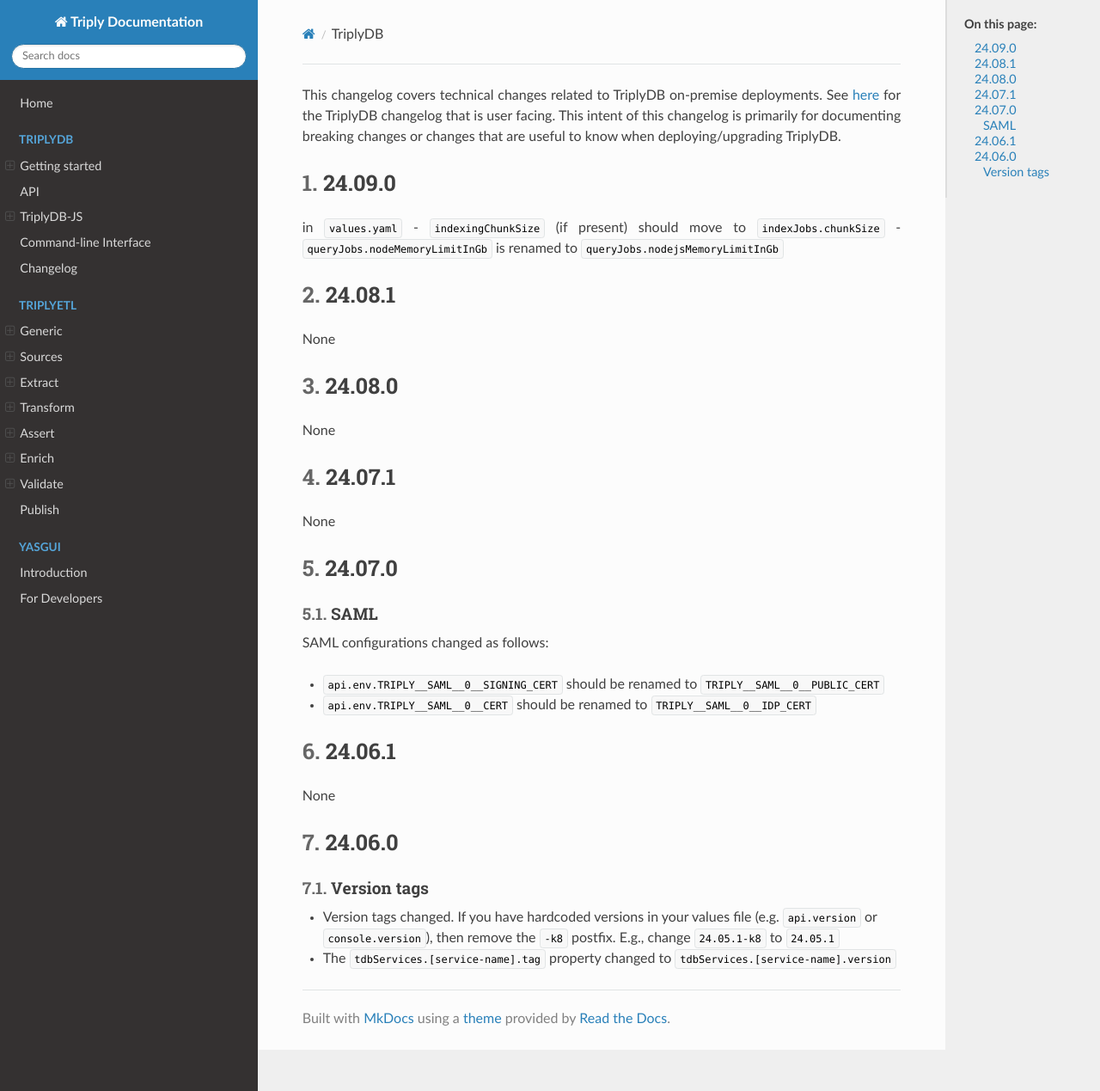
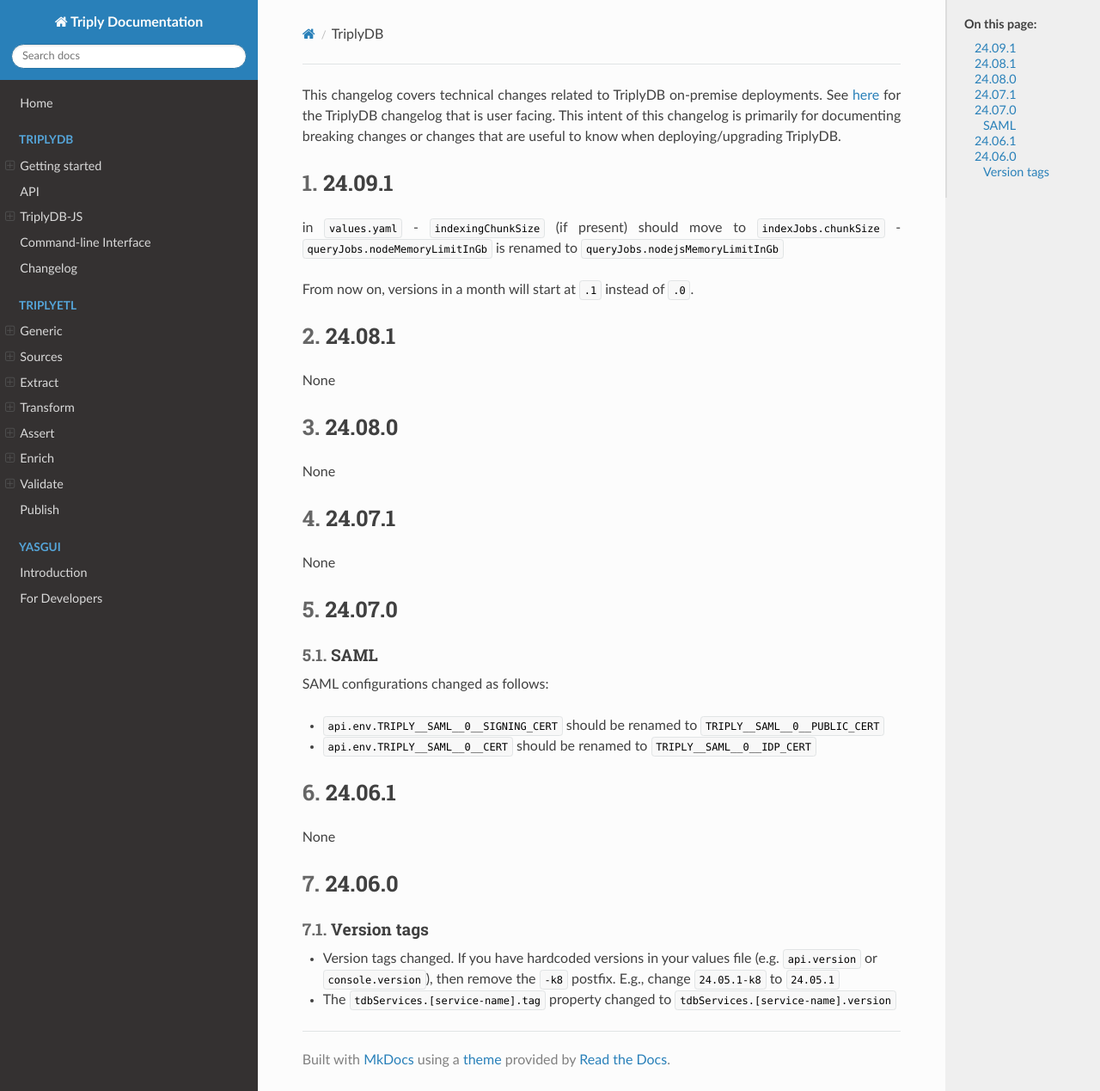
Before and after one commit to TriplyDB/Documentation, an MkDocs documentation site: the page built from docs/triplydb-technical-changelog/index.md, in a window 1280 px wide and 1269 px high. Shown: the whole window at 86% size. Built offline with MkDocs 1.6.1, drawn with Linux system fonts in a browser that asks for light colours.

Commit message:
fix technical documentation

```diff
--- a/docs/triplydb-technical-changelog/index.md
+++ b/docs/triplydb-technical-changelog/index.md
@@ -8,11 +8,13 @@
 This changelog covers technical changes related to TriplyDB on-premise deployments. See [here](/triplydb-changelog) for the TriplyDB changelog that is user facing.
 This intent of this changelog is primarily for documenting breaking changes or changes that are useful to know when deploying/upgrading TriplyDB.
 
-## 24.09.0 {#24.09.0}
+## 24.09.1 {#24.09.1}
 
 in `values.yaml`
 - `indexingChunkSize` (if present) should move to `indexJobs.chunkSize`
 - `queryJobs.nodeMemoryLimitInGb` is renamed to `queryJobs.nodejsMemoryLimitInGb`
+
+From now on, versions in a month will start at `.1` instead of `.0`.
 
 ## 24.08.1 {#24.08.1}
 
```
